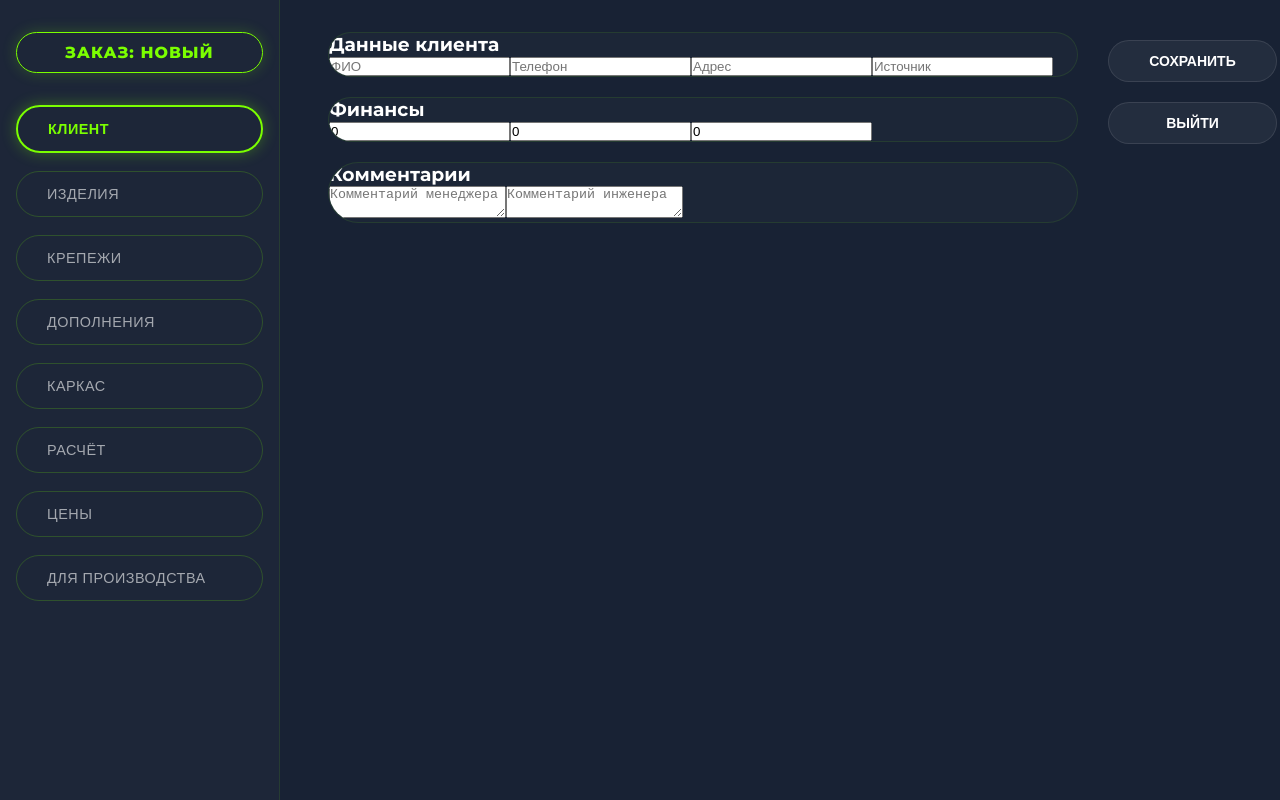
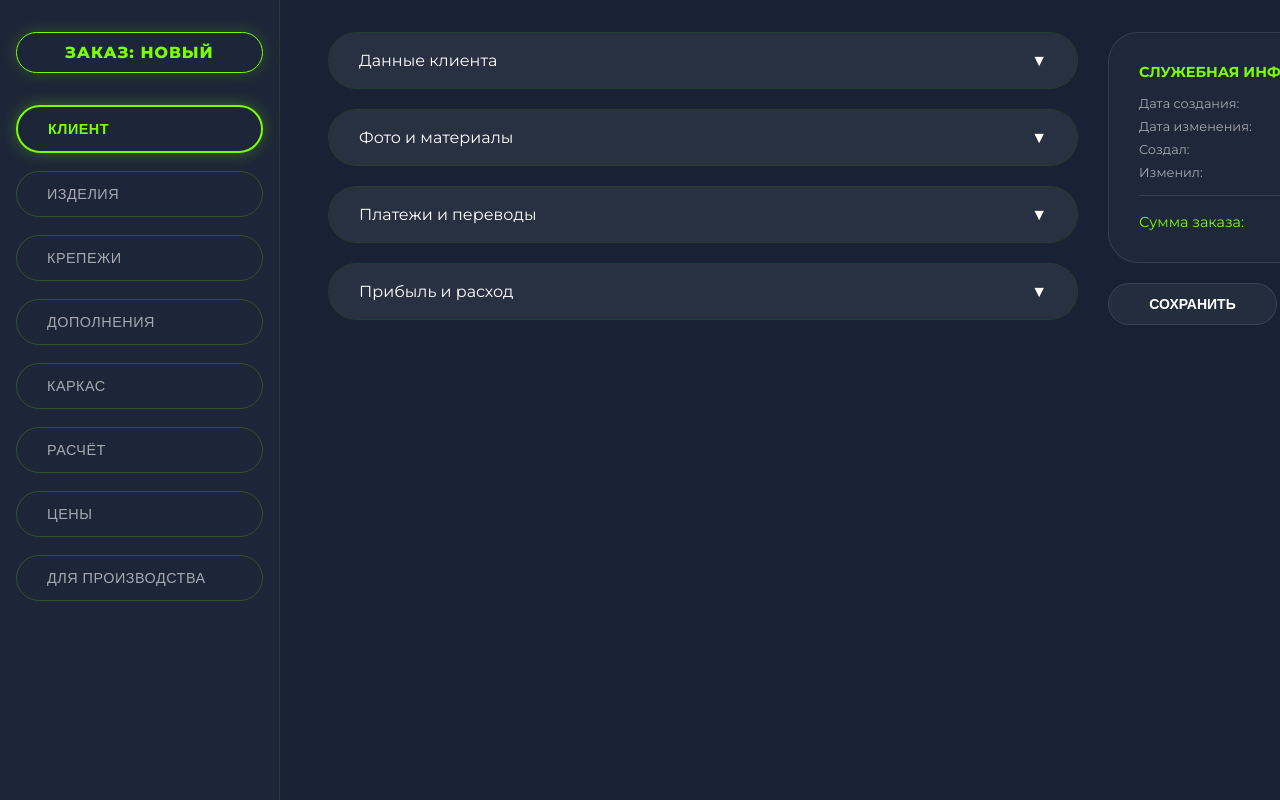
Before and after one commit to alopatin446-glitch/tents-app, a Next.js app: page /dashboard/new-calculation in a window 1280 px wide. Shown: the top 800 px of the page. Built offline with nearby package versions, Linux system fonts and the light colour scheme.

Commit message:
вернули карточку клиента, но сломалось сохранение

```diff
--- a/src/app/dashboard/new-calculation/page.tsx
+++ b/src/app/dashboard/new-calculation/page.tsx
@@ -265,9 +265,8 @@ function CalculationContent() {
             ? normalizeNumber(updatedData.balance, 0)
             : clientData.balance,
         paymentType: updatedData.paymentType ?? clientData.paymentType,
-        measurementDate:
-          updatedData.measurementDate ?? clientData.measurementDate,
-        installDate: updatedData.installDate ?? clientData.installDate,
+        measurementDate: (updatedData.measurementDate ?? clientData.measurementDate) as any,
+        installDate: (updatedData.installDate ?? clientData.installDate) as any,
         items: normalizedItems,
         managerComment: updatedData.managerComment ?? clientData.managerComment,
         engineerComment:
@@ -347,9 +346,8 @@ function CalculationContent() {
           {menuItems.map((item) => (
             <button
               key={item}
-              className={`${styles.navButton} ${
-                activeTab === item ? styles.active : ''
-              }`}
+              className={`${styles.navButton} ${activeTab === item ? styles.active : ''
+                }`}
               onClick={() => setActiveTab(item)}
             >
               {item}
@@ -359,9 +357,8 @@ function CalculationContent() {
       </aside>
 
       <section
-        className={`${styles.contentArea} ${
-          activeTab === 'Изделия' ? styles.wideContent : ''
-        }`}
+        className={`${styles.contentArea} ${activeTab === 'Изделия' ? styles.wideContent : ''
+          }`}
       >
         {activeTab === 'Клиент' &&
           (clientId && isLoadingClient ? (
--- a/src/components/calculation/ClientStep.tsx
+++ b/src/components/calculation/ClientStep.tsx
@@ -1,109 +1,79 @@
 'use client';
 
 import { useEffect, useState } from 'react';
-import { useRouter } from 'next/navigation';
 import styles from './ClientStep.module.css';
 
-export interface ClientStepWindowItem {
-  id: number | string;
-  name: string;
-  widthTop: number | string;
-  heightRight: number | string;
-  widthBottom: number | string;
-  heightLeft: number | string;
-  kantTop: number | string;
-  kantRight: number | string;
-  kantBottom: number | string;
-  kantLeft: number | string;
-  kantColor: string;
-  material: string;
-  isTrapezoid: boolean;
-  diagonalLeft: number | string;
-  diagonalRight: number | string;
-  crossbar: number | string;
-}
+const sourceOptions = [
+  'VK',
+  '2Гис',
+  'Макс',
+  'Сайт',
+  'Авито',
+  'Telegram',
+  'Яндекс бизнес',
+  'Яндекс Директ',
+  'Повторный клиент',
+  'По рекомендации',
+  'Проезжал мимо офиса',
+  'Проезжал мимо цеха',
+  'От председателя',
+  'Баннер в СНТ',
+  'Другое',
+] as const;
 
-export interface ClientFormData {
-  fio: string;
-  phone: string;
-  address: string;
-  source: string;
-  status: string;
-  totalPrice: number;
-  advance: number;
-  balance: number;
-  paymentType: string;
-  measurementDate: string;
-  installDate: string;
-  items?: ClientStepWindowItem[];
-  managerComment: string;
-  engineerComment: string;
-}
+const statusOptions = [
+  { id: 'negotiation', label: 'Общение с клиентом' },
+  { id: 'waiting_measure', label: 'Ожидает замер' },
+  { id: 'promised_pay', label: 'Обещал заплатить' },
+  { id: 'waiting_production', label: 'Ожидает изделия' },
+  { id: 'waiting_install', label: 'Ожидает монтаж' },
+  { id: 'special_case', label: 'Особый случай' },
+  { id: 'completed', label: 'Сделка успешна' },
+  { id: 'rejected', label: 'Сделка провалена' },
+] as const;
 
-export interface ClientStepInitialData {
+type ClientStatus = (typeof statusOptions)[number]['id'];
+type SourceOption = (typeof sourceOptions)[number];
+
+export interface ClientStepData {
   fio?: string | null;
   phone?: string | null;
   address?: string | null;
-  source?: string | null;
-  status?: string | null;
+  source?: SourceOption | string | null;
+  status?: ClientStatus | string | null;
+  measurementDate?: string | null;
+  managerComment?: string | null;
+  installDate?: string | null;
+  engineerComment?: string | null;
   totalPrice?: number | string | null;
   advance?: number | string | null;
   balance?: number | string | null;
   paymentType?: string | null;
-  measurementDate?: string | Date | null;
-  installDate?: string | Date | null;
-  items?: ClientStepWindowItem[] | null;
-  managerComment?: string | null;
-  engineerComment?: string | null;
+  area?: number | string | null;
+  costPrice?: number | string | null;
+  photoObject?: File | null;
+  photoMeasurement?: File | null;
+  photoContract?: File | null;
 }
 
 interface ClientStepProps {
-  initialData: ClientStepInitialData;
-  onSave: (data: Partial<ClientFormData>) => void | Promise<void>;
+  initialData: ClientStepData;
+  onSave: (data: ClientStepData) => void | Promise<void>;
   onClose: () => void;
   isReadOnly?: boolean;
 }
 
-function normalizeNumber(value: unknown, fallback = 0): number {
-  if (value === undefined || value === null || value === '') {
-    return fallback;
-  }
+type OpenSections = {
+  data: boolean;
+  media: boolean;
+  payments: boolean;
+  results: boolean;
+};
 
-  const normalized =
-    typeof value === 'string' ? value.replace(',', '.').trim() : value;
-
-  const parsed = Number(normalized);
-  return Number.isFinite(parsed) ? parsed : fallback;
-}
-
-function normalizeDateToInput(value: unknown): string {
-  if (!value) {
-    return '';
-  }
-
-  if (typeof value === 'string') {
-    if (/^\d{4}-\d{2}-\d{2}$/.test(value)) {
-      return value;
-    }
-
-    const parsed = new Date(value);
-    if (Number.isNaN(parsed.getTime())) {
-      return '';
-    }
-
-    return parsed.toISOString().split('T')[0];
-  }
-
-  if (value instanceof Date) {
-    if (Number.isNaN(value.getTime())) {
-      return '';
-    }
-
-    return value.toISOString().split('T')[0];
-  }
-
-  return '';
-}
+type InputChangeEvent =
+  | React.ChangeEvent<HTMLInputElement>
+  | React.ChangeEvent<HTMLTextAreaElement>
+  | React.ChangeEvent<HTMLSelectElement>;
 
 export default function ClientStep({
   initialData,
@@ -111,175 +81,391 @@ export default function ClientStep({
   onClose,
   isReadOnly = false,
 }: ClientStepProps) {
-  const router = useRouter();
+  const [clientData, setClientData] = useState<ClientStepData>(initialData);
 
-  const [form, setForm] = useState<ClientFormData>({
-    fio: '',
-    phone: '',
-    address: '',
-    source: '',
-    status: 'special_case',
-    totalPrice: 0,
-    advance: 0,
-    balance: 0,
-    paymentType: '',
-    measurementDate: '',
-    installDate: '',
-    items: [],
-    managerComment: '',
-    engineerComment: '',
+  useEffect(() => {
+    setClientData(initialData);
+  }, [initialData]);
+
+  const [openSections, setOpenSections] = useState<OpenSections>({
+    data: false,
+    media: false,
+    payments: false,
+    results: false,
   });
 
-  useEffect(() => {
-    setForm({
-      fio: initialData.fio ?? '',
-      phone: initialData.phone ?? '',
-      address: initialData.address ?? '',
-      source: initialData.source ?? '',
-      status: initialData.status ?? 'special_case',
-      totalPrice: normalizeNumber(initialData.totalPrice, 0),
-      advance: normalizeNumber(initialData.advance, 0),
-      balance: normalizeNumber(initialData.balance, 0),
-      paymentType: initialData.paymentType ?? '',
-      measurementDate: normalizeDateToInput(initialData.measurementDate),
-      installDate: normalizeDateToInput(initialData.installDate),
-      items: Array.isArray(initialData.items) ? initialData.items : [],
-      managerComment: initialData.managerComment ?? '',
-      engineerComment: initialData.engineerComment ?? '',
-    });
-  }, [initialData]);
+  const toggleSection = (section: keyof OpenSections) => {
+    setOpenSections((prev) => ({ ...prev, [section]: !prev[section] }));
+  };
 
-  const handleChange = (field: keyof ClientFormData, value: string) => {
-    if (isReadOnly) {
-      return;
+  const handleChange = (e: InputChangeEvent) => {
+    const { name, value, type } = e.target;
+
+    let nextValue: string | number = value;
+
+    if (type === 'number') {
+      nextValue = value === '' ? '' : Number(value);
     }
 
-    setForm((prev) => ({
+    setClientData((prev) => {
+      const newData: ClientStepData = {
         ...prev,
-      [field]: value,
-    }));
+        [name]: nextValue,
       };
 
-  const handleNumberChange = (field: keyof ClientFormData, value: string) => {
-    if (isReadOnly) {
-      return;
-    }
-
-    const normalized = value.replace(',', '.');
-
-    setForm((prev) => ({
-      ...prev,
-      [field]: normalized === '' ? 0 : normalizeNumber(normalized, 0),
-    }));
+      onSave(newData);
+      return newData;
+    });
   };
 
-  const handleSave = async () => {
-    if (isReadOnly) {
-      return;
-    }
+  const handleSaveClick = () => {
+    if (isReadOnly) return;
 
-    await onSave(form);
+    const payload: ClientStepData = {
+      ...clientData,
+      status: clientData.status || '',
     };
 
-  const handleExit = () => {
-    if (onClose) {
-      onClose();
-      return;
-    }
+    console.log('Нажали сохранить! Данные:', payload);
+    onSave(payload);
+  };
 
-    router.push('/dashboard');
-  };
+  const areaValue = Number(clientData.area || 0);
+  const totalPriceValue = Number(clientData.totalPrice || 0);
+  const costPriceValue = Number(clientData.costPrice || 0);
+  const profitValue = totalPriceValue - costPriceValue;
 
   return (
     <div className={styles.container}>
       <div className={styles.accordionArea}>
         <div className={styles.section}>
-          <h3>Данные клиента</h3>
+          <div className={styles.header} onClick={() => toggleSection('data')}>
+            <span>Данные клиента</span>
+            <span className={styles.arrow}>{openSections.data ? '▲' : '▼'}</span>
+          </div>
 
+          {openSections.data && (
+            <div className={styles.content}>
+              <div className={styles.inputGroup}>
+                <label>ФИО</label>
                 <input
-            placeholder="ФИО"
-            value={form.fio}
-            onChange={(e) => handleChange('fio', e.target.value)}
-            disabled={isReadOnly}
-          />
-
-          <input
-            placeholder="Телефон"
-            value={form.phone}
-            onChange={(e) => handleChange('phone', e.target.value)}
-            disabled={isReadOnly}
-          />
-
-          <input
-            placeholder="Адрес"
-            value={form.address}
-            onChange={(e) => handleChange('address', e.target.value)}
-            disabled={isReadOnly}
-          />
-
-          <input
-            placeholder="Источник"
-            value={form.source}
-            onChange={(e) => handleChange('source', e.target.value)}
+                  type="text"
+                  name="fio"
+                  value={clientData.fio || ''}
+                  onChange={handleChange}
+                  className={styles.neonInput}
                   disabled={isReadOnly}
                 />
               </div>
 
-        <div className={styles.section}>
-          <h3>Финансы</h3>
-
+              <div className={styles.row}>
+                <div className={styles.inputGroup}>
+                  <label>Телефон</label>
                   <input
-            placeholder="Общая сумма"
-            value={form.totalPrice}
-            onChange={(e) => handleNumberChange('totalPrice', e.target.value)}
-            disabled={isReadOnly}
-          />
-
-          <input
-            placeholder="Аванс"
-            value={form.advance}
-            onChange={(e) => handleNumberChange('advance', e.target.value)}
-            disabled={isReadOnly}
-          />
-
-          <input
-            placeholder="Остаток"
-            value={form.balance}
-            onChange={(e) => handleNumberChange('balance', e.target.value)}
+                    type="tel"
+                    name="phone"
+                    value={clientData.phone || ''}
+                    onChange={handleChange}
+                    className={styles.neonInput}
                     disabled={isReadOnly}
                   />
                 </div>
 
-        <div className={styles.section}>
-          <h3>Комментарии</h3>
-
-          <textarea
-            placeholder="Комментарий менеджера"
-            value={form.managerComment}
-            onChange={(e) => handleChange('managerComment', e.target.value)}
+                <div className={styles.inputGroup}>
+                  <label>Адрес (Ключ поиска)</label>
+                  <input
+                    type="text"
+                    name="address"
+                    value={clientData.address || ''}
+                    onChange={handleChange}
+                    className={styles.neonInput}
                     disabled={isReadOnly}
                   />
+                </div>
 
-          <textarea
-            placeholder="Комментарий инженера"
-            value={form.engineerComment}
-            onChange={(e) => handleChange('engineerComment', e.target.value)}
+                <div className={styles.inputGroup}>
+                  <label>Откуда узнали</label>
+                  <select
+                    name="source"
+                    value={clientData.source || ''}
+                    onChange={handleChange}
+                    className={styles.neonSelect}
+                    disabled={isReadOnly}
+                  >
+                    <option value="">Выберите источник...</option>
+                    {sourceOptions.map((o) => (
+                      <option key={o} value={o}>
+                        {o}
+                      </option>
+                    ))}
+                  </select>
+                </div>
+              </div>
+
+              <div className={styles.row}>
+                <div className={styles.inputGroup}>
+                  <label>Статус</label>
+                  <select
+                    name="status"
+                    value={clientData.status || ''}
+                    onChange={handleChange}
+                    className={styles.neonSelect}
+                    disabled={isReadOnly}
+                  >
+                    <option value="">Выберите статус...</option>
+                    {statusOptions.map((o) => (
+                      <option key={o.id} value={o.id}>
+                        {o.label}
+                      </option>
+                    ))}
+                  </select>
+                </div>
+
+                <div className={styles.inputGroup}>
+                  <label>Дата замера</label>
+                  <input
+                    type="date"
+                    name="measurementDate"
+                    value={clientData.measurementDate || ''}
+                    onChange={handleChange}
+                    className={styles.neonInput}
                     disabled={isReadOnly}
                   />
                 </div>
               </div>
 
+              <div className={styles.inputGroup}>
+                <label>Комментарий менеджера</label>
+                <textarea
+                  name="managerComment"
+                  value={clientData.managerComment || ''}
+                  onChange={handleChange}
+                  className={styles.neonInput}
+                  style={{
+                    borderRadius: '25px',
+                    minHeight: '80px',
+                    paddingTop: '12px',
+                  }}
+                  disabled={isReadOnly}
+                />
+              </div>
+            </div>
+          )}
+        </div>
+
+        <div className={styles.section}>
+          <div className={styles.header} onClick={() => toggleSection('media')}>
+            <span>Фото и материалы</span>
+            <span className={styles.arrow}>{openSections.media ? '▲' : '▼'}</span>
+          </div>
+
+          {openSections.media && (
+            <div className={styles.content}>
+              <div className={styles.inputGroup}>
+                <label>Фото объекта</label>
+                <input
+                  type="file"
+                  name="photoObject"
+                  className={styles.neonInput}
+                  disabled={isReadOnly}
+                />
+              </div>
+
+              <div className={styles.inputGroup}>
+                <label>Фото замера</label>
+                <input
+                  type="file"
+                  name="photoMeasurement"
+                  className={styles.neonInput}
+                  disabled={isReadOnly}
+                />
+              </div>
+
+              <div className={styles.inputGroup}>
+                <label>Дата монтажа</label>
+                <input
+                  type="date"
+                  name="installDate"
+                  value={clientData.installDate || ''}
+                  onChange={handleChange}
+                  className={styles.neonInput}
+                  disabled={isReadOnly}
+                />
+              </div>
+
+              <div className={styles.inputGroup}>
+                <label>Комментарий инженера</label>
+                <textarea
+                  name="engineerComment"
+                  value={clientData.engineerComment || ''}
+                  onChange={handleChange}
+                  className={styles.neonInput}
+                  style={{
+                    borderRadius: '25px',
+                    minHeight: '80px',
+                    paddingTop: '12px',
+                  }}
+                  disabled={isReadOnly}
+                />
+              </div>
+
+              <div className={styles.inputGroup}>
+                <label>Фото Договора</label>
+                <input
+                  type="file"
+                  name="photoContract"
+                  className={styles.neonInput}
+                  disabled={isReadOnly}
+                />
+              </div>
+            </div>
+          )}
+        </div>
+
+        <div className={styles.section}>
+          <div className={styles.header} onClick={() => toggleSection('payments')}>
+            <span>Платежи и переводы</span>
+            <span className={styles.arrow}>
+              {openSections.payments ? '▲' : '▼'}
+            </span>
+          </div>
+
+          {openSections.payments && (
+            <div className={styles.content}>
+              <div className={styles.row}>
+                <div className={styles.inputGroup}>
+                  <label>Стоимость заказа</label>
+                  <input
+                    type="number"
+                    name="totalPrice"
+                    value={clientData.totalPrice || ''}
+                    onChange={handleChange}
+                    className={styles.neonInput}
+                    disabled={isReadOnly}
+                  />
+                </div>
+
+                <div className={styles.inputGroup}>
+                  <label>Аванс</label>
+                  <input
+                    type="number"
+                    name="advance"
+                    value={clientData.advance || ''}
+                    onChange={handleChange}
+                    className={styles.neonInput}
+                    disabled={isReadOnly}
+                  />
+                </div>
+
+                <div className={styles.inputGroup}>
+                  <label>Остаток</label>
+                  <input
+                    type="number"
+                    name="balance"
+                    value={clientData.balance || ''}
+                    onChange={handleChange}
+                    className={styles.neonInput}
+                    disabled={isReadOnly}
+                  />
+                </div>
+
+                <div className={styles.inputGroup}>
+                  <label>Тип оплаты</label>
+                  <select
+                    name="paymentType"
+                    value={clientData.paymentType || ''}
+                    onChange={handleChange}
+                    className={styles.neonSelect}
+                    disabled={isReadOnly}
+                  >
+                    <option value="">Выберите тип оплаты...</option>
+                    <option value="cash">Наличными</option>
+                    <option value="transfer">Переводом</option>
+                    <option value="mixed">Смешанная оплата</option>
+                    <option value="invoice">По расчётному счёту</option>
+                  </select>
+                </div>
+              </div>
+            </div>
+          )}
+        </div>
+
+        <div className={styles.section}>
+          <div className={styles.header} onClick={() => toggleSection('results')}>
+            <span>Прибыль и расход</span>
+            <span className={styles.arrow}>{openSections.results ? '▲' : '▼'}</span>
+          </div>
+
+          {openSections.results && (
+            <div className={styles.content}>
+              <div className={styles.statLine}>
+                <span>Площадь:</span>
+                <strong>{Number(areaValue)} м²</strong>
+              </div>
+
+              <div className={styles.statLine}>
+                <span>Стоимость:</span>
+                <strong>{Number(totalPriceValue)} ₽</strong>
+              </div>
+
+              <div className={styles.statLine}>
+                <span>Себестоимость:</span>
+                <strong style={{ color: '#ff4d4d' }}>
+                  {Number(costPriceValue)} ₽
+                </strong>
+              </div>
+
+              <hr className={styles.divider} style={{ margin: '10px 0' }} />
+
+              <div className={styles.statLine}>
+                <span>Прибыль/Маржа:</span>
+                <strong className={styles.profitText}>
+                  {Number(profitValue)} ₽
+                </strong>
+              </div>
+            </div>
+          )}
+        </div>
+      </div>
+
       <div className={styles.stickySidebar}>
-        {!isReadOnly && (
-          <button className={styles.saveBtn} onClick={handleSave}>
+        <div className={styles.infoCard}>
+          <h3>Служебная информация</h3>
+          <p>
+            Дата создания: <span>Авто</span>
+          </p>
+          <p>
+            Дата изменения: <span>Авто</span>
+          </p>
+          <p>
+            Создал: <span>Админ</span>
+          </p>
+          <p>
+            Изменил: <span>Админ</span>
+          </p>
+
+          <hr className={styles.divider} />
+
+          <div className={styles.sidebarTotal}>
+            <span>Сумма заказа:</span>
+            <strong>{Number(totalPriceValue)} ₽</strong>
+          </div>
+        </div>
+
+        <div className={styles.actions}>
+          <button
+            className={styles.saveBtn}
+            onClick={handleSaveClick}
+            disabled={isReadOnly}
+          >
             СОХРАНИТЬ
           </button>
-        )}
 
-        <button className={styles.exitBtn} onClick={handleExit}>
+          <button className={styles.exitBtn} onClick={onClose}>
             ВЫЙТИ
           </button>
         </div>
       </div>
+    </div>
   );
 }
```
Lines whose indentation alone changed are shown as unchanged.
